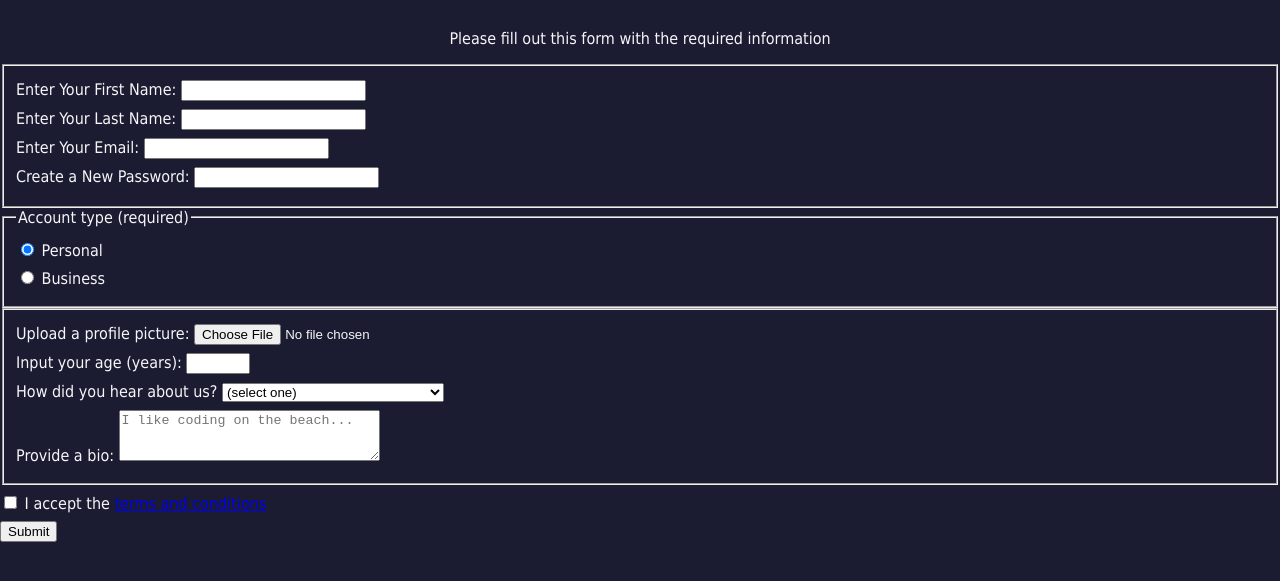
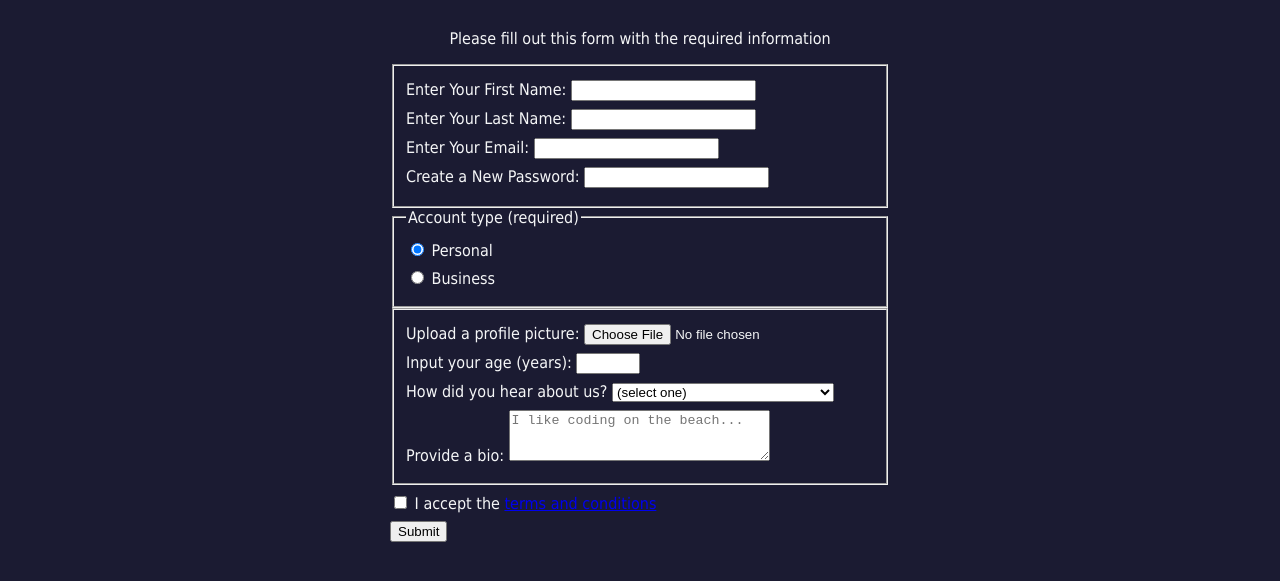
Before and after one commit to abdozayan12/Registration-Form, a plain HTML site: page index.html in a window 1280 px wide. Shown: the part 73-654 px from the top of the page. Drawn offline with Linux system fonts and the light colour scheme.

Commit message:
Update styles.css

```diff
--- a/styles.css
+++ b/styles.css
@@ -13,6 +13,13 @@ body {
     margin: 1em auto;
   }
 
+  form {
+    margin: 0 auto;
+    max-width: 500px;
+    min-width: 300px;
+    width: 60vw;
+  }
+
   label {
     display: block;
     margin: 0.5rem 0;
```
